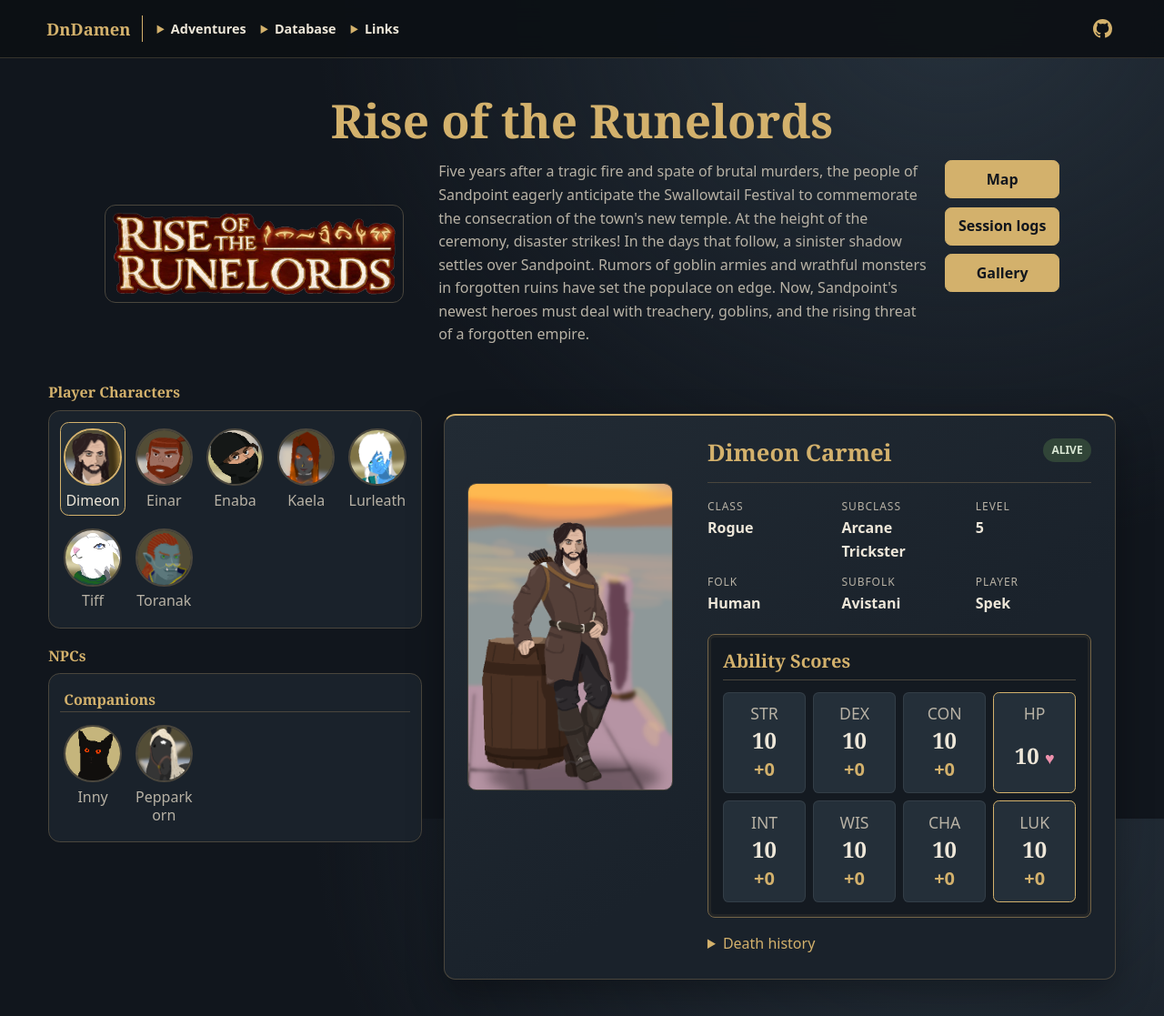
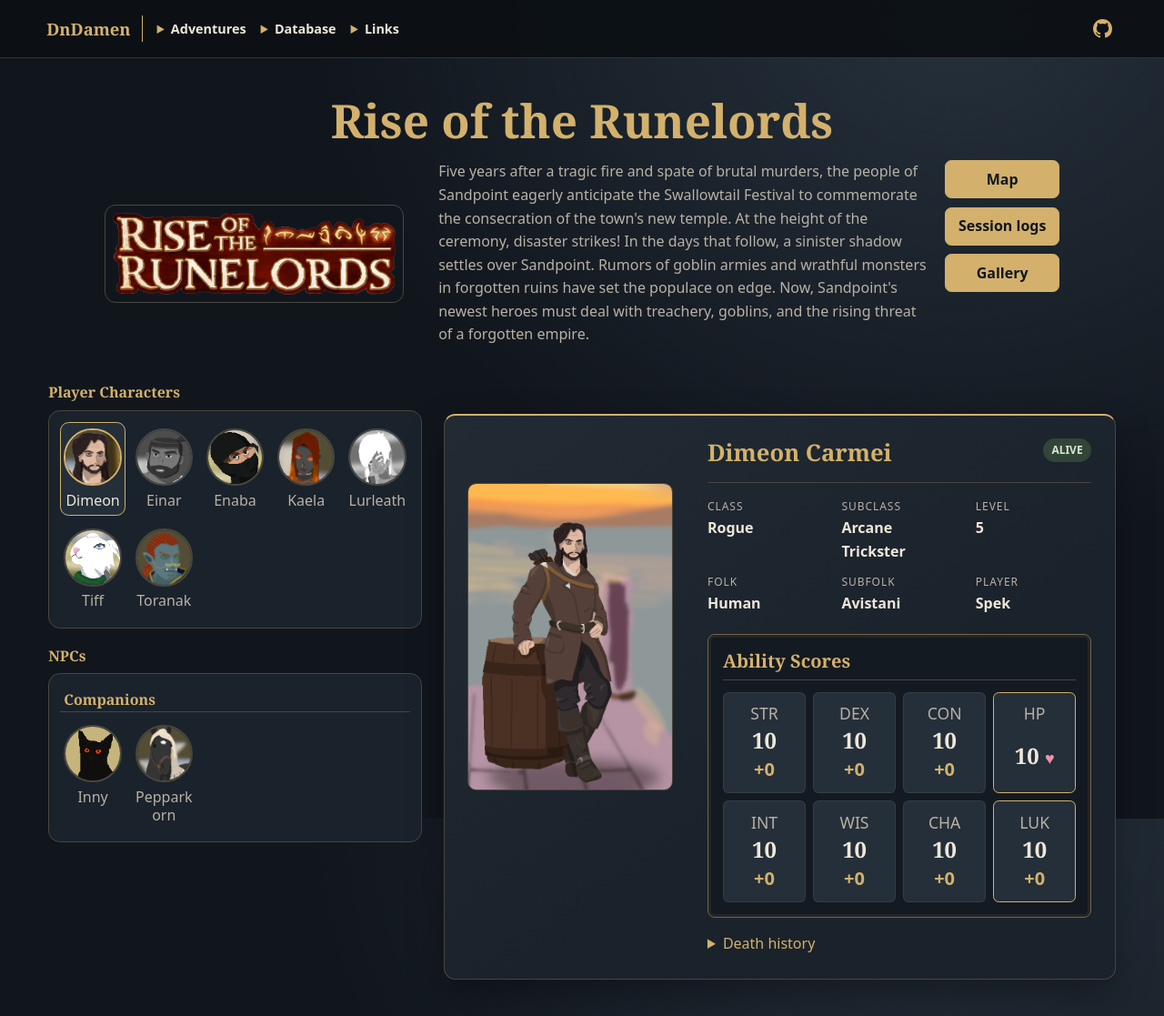
Before and after one commit to praqma-thi/dndamen, a Jekyll site: the page built from adventures/rise-of-the-runelords/index.md, in a window 1280 px wide and 1117 px high. Shown: the whole window at 91% size. Built offline with Jekyll 4.4.1, drawn with Linux system fonts in a browser that asks for light colours.

Commit message:
Greyscale dead/inactive characters

```diff
--- a/_includes/adventure/overview.html
+++ b/_includes/adventure/overview.html
@@ -49,7 +49,7 @@
         <div class="character-picker">
         {% for character_id in adventure.characters %}
           {% assign character = site.data.characters[adventure.slug][character_id] %}
-          <label class="character-tab" for="character-radio-{{ character.id }}">
+          <label class="character-tab{% unless character.status == 'alive' %} character-tab-inactive{% endunless %}" for="character-radio-{{ character.id }}">
             <img src="{{ character.art.headshot | relative_url }}" alt="" loading="lazy">
             <span>{{ character.name | split: " " | first }}</span>
           </label>
@@ -70,7 +70,7 @@
             {% assign npc = site.data.npcs[adventure.slug][npc_id] %}
             {% assign npc_group = npc.group | strip %}
             {% if npc_group == group %}
-        <label class="character-tab" for="npc-radio-{{ npc.id }}">
+        <label class="character-tab{% unless npc.status == 'alive' %} character-tab-inactive{% endunless %}" for="npc-radio-{{ npc.id }}">
           <img src="{{ npc.art.headshot | relative_url }}" alt="" loading="lazy">
           <span>{{ npc.name | split: " " | first }}</span>
         </label>
@@ -90,7 +90,7 @@
     {% assign character = site.data.characters[adventure.slug][character_id] %}
     {% assign player = site.data.players | where: "id", character.player_id | first %}
     <section
-      class="character-panel"
+      class="character-panel{% unless character.status == 'alive' %} character-panel-inactive{% endunless %}"
       id="character-panel-{{ character.id }}"
       aria-labelledby="character-name-{{ character.id }}">
       <header class="character-summary-header">
@@ -152,7 +152,7 @@
   {% for npc_id in adventure.npcs %}
     {% assign npc = site.data.npcs[adventure.slug][npc_id] %}
     <section
-      class="character-panel npc-panel"
+      class="character-panel npc-panel{% unless npc.status == 'alive' %} character-panel-inactive{% endunless %}"
       id="npc-panel-{{ npc.id }}"
       aria-labelledby="npc-name-{{ npc.id }}">
       <header class="character-summary-header">
--- a/assets/css/style.scss
+++ b/assets/css/style.scss
@@ -1121,6 +1121,10 @@ h2 {
   border-radius: 50%;
 }
 
+.character-tab-inactive img {
+  filter: grayscale(100%);
+}
+
 .character-tab:hover {
   color: $paper;
   border-color: $gold;
@@ -1173,6 +1177,10 @@ h2 {
   height: 100%;
   object-fit: cover;
   object-position: center;
+}
+
+.character-panel-inactive .character-full-art {
+  filter: grayscale(100%);
 }
 
 .character-summary {
```
